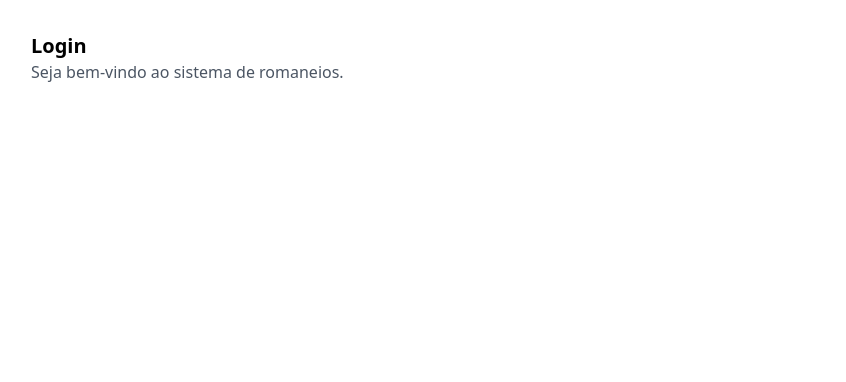
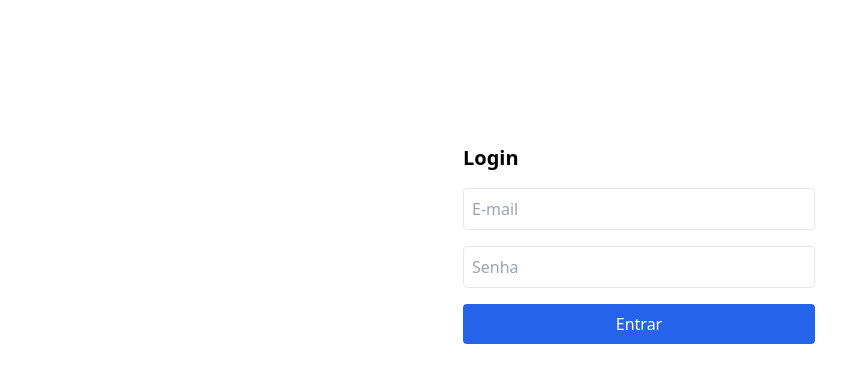
Before and after one commit to lcs-tarso/RomaneiosV2, a React (Vite) app: page / in a window 1280 px wide. Shown: the top 382 px of the page, without its empty margins (1-847 px from the left). Built offline with nearby package versions, Linux system fonts and the light colour scheme.

Commit message:
Implementa login, layout e rotas protegidas

```diff
--- a/src/AppRoutes.jsx
+++ b/src/AppRoutes.jsx
@@ -1,11 +1,24 @@
 import { BrowserRouter as Router, Routes, Route } from "react-router-dom";
 import Login from "./pages/Login";
+import SidebarLayout from "./components/SidebarLayout";
+import ProtectedRoute from "./components/ProtectedRoute";
 
 function AppRoutes() {
   return (
     <Router>
       <Routes>
         <Route path="/" element={<Login />} />
+        <Route
+          path="/romaneios"
+          element={
+            <ProtectedRoute>
+              <SidebarLayout />
+            </ProtectedRoute>
+          }
+        >
+          <Route index element={<div>Lista de romaneios</div>} />
+          <Route path="novo" element={<div>Novo romaneio</div>} />
+        </Route>
       </Routes>
     </Router>
   );
--- /dev/null
+++ b/src/components/ProtectedRoute.jsx
@@ -0,0 +1,6 @@
+import { Navigate } from "react-router-dom";
+
+export default function ProtectedRoute({ children }) {
+  const isAuthenticated = localStorage.getItem("auth") === "true";
+  return isAuthenticated ? children : <Navigate to="/" replace />;
+}
--- /dev/null
+++ b/src/components/SidebarLayout.jsx
@@ -0,0 +1,31 @@
+import { useNavigate, Link, Outlet } from "react-router-dom";
+
+export default function SidebarLayout() {
+  const navigate = useNavigate();
+  const user = JSON.parse(localStorage.getItem("user")) || { email: "" };
+
+  const handleLogout = () => {
+    localStorage.removeItem("auth");
+    localStorage.removeItem("user");
+    navigate("/");
+  };
+
+  return (
+    <div className="flex flex-col md:flex-row min-h-screen">
+      <aside className="w-full md:w-64 bg-gray-100 p-4 space-y-4">
+        <div className="flex items-center justify-between md:block">
+          <h2 className="text-xl font-bold">Romaneios</h2>
+          <p className="text-sm text-gray-600 hidden md:block">{user.email}</p>
+        </div>
+        <nav className="flex md:flex-col space-x-4 md:space-x-0 md:space-y-2 mt-4">
+          <Link to="/romaneios" className="hover:underline">Lista</Link>
+          <Link to="/romaneios/novo" className="hover:underline">Novo</Link>
+          <button onClick={handleLogout} className="text-red-500 text-left hover:underline">Sair</button>
+        </nav>
+      </aside>
+      <main className="flex-1 p-4 md:p-6 bg-gray-50">
+        <Outlet />
+      </main>
+    </div>
+  );
+}
--- a/src/pages/Login.jsx
+++ b/src/pages/Login.jsx
@@ -1,8 +1,44 @@
+import { useState } from "react";
+import { useNavigate } from "react-router-dom";
+
 export default function Login() {
+  const [email, setEmail] = useState("");
+  const [senha, setSenha] = useState("");
+  const navigate = useNavigate();
+
+  const handleLogin = (e) => {
+    e.preventDefault();
+    if (email && senha) {
+      localStorage.setItem("auth", "true");
+      localStorage.setItem("user", JSON.stringify({ email }));
+      navigate("/romaneios");
+    } else {
+      alert("Preencha e-mail e senha");
+    }
+  };
+
   return (
-    <div className="p-8">
-      <h1 className="text-xl font-bold">Login</h1>
-      <p className="text-gray-600">Seja bem-vindo ao sistema de romaneios.</p>
+    <div className="max-w-sm mx-auto mt-32 p-4">
+      <h1 className="text-xl font-bold mb-4">Login</h1>
+      <form onSubmit={handleLogin} className="grid gap-4">
+        <input
+          type="email"
+          placeholder="E-mail"
+          value={email}
+          onChange={(e) => setEmail(e.target.value)}
+          className="border p-2 rounded"
+        />
+        <input
+          type="password"
+          placeholder="Senha"
+          value={senha}
+          onChange={(e) => setSenha(e.target.value)}
+          className="border p-2 rounded"
+        />
+        <button type="submit" className="bg-blue-600 text-white p-2 rounded">
+          Entrar
+        </button>
+      </form>
     </div>
   );
 }
```
Also changed, not shown: 1 other file (tests, documents, lock files or other folders).
